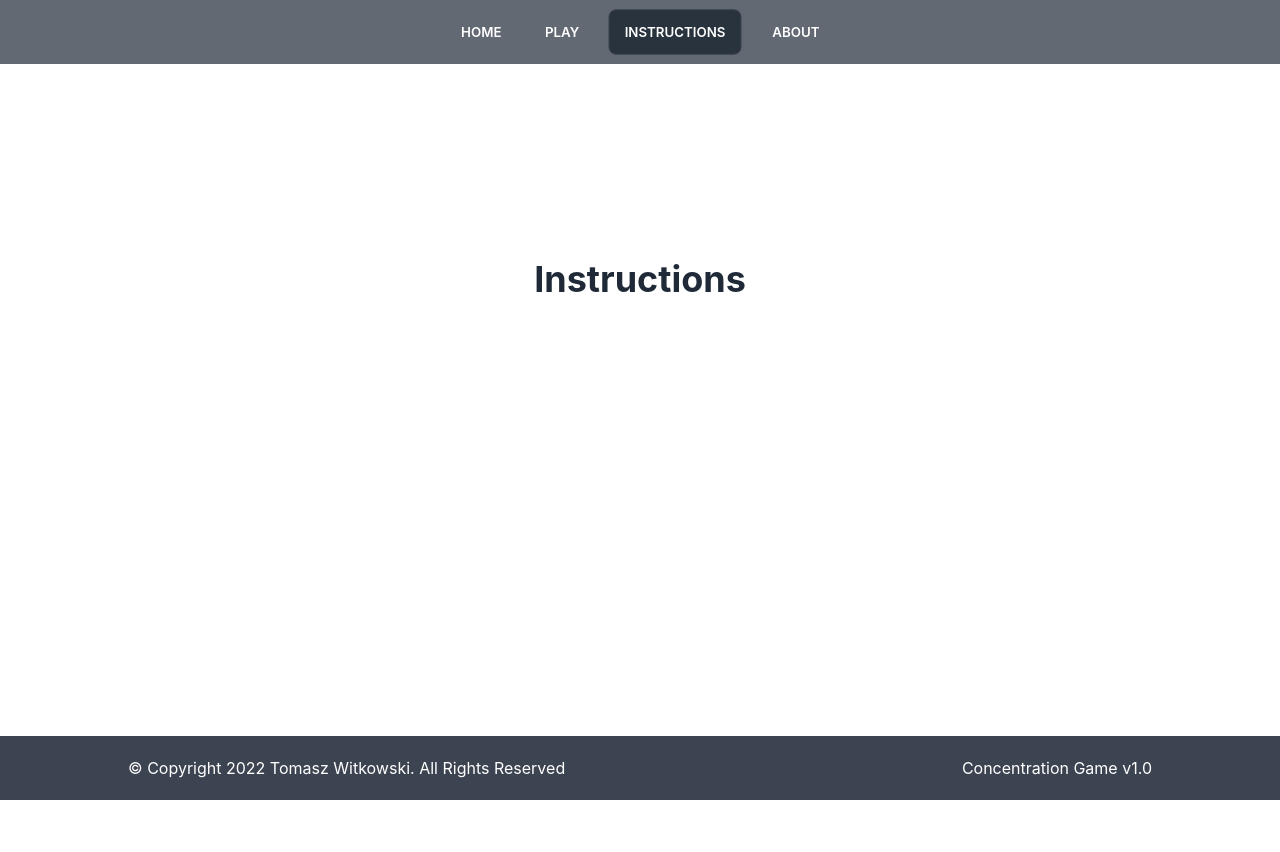
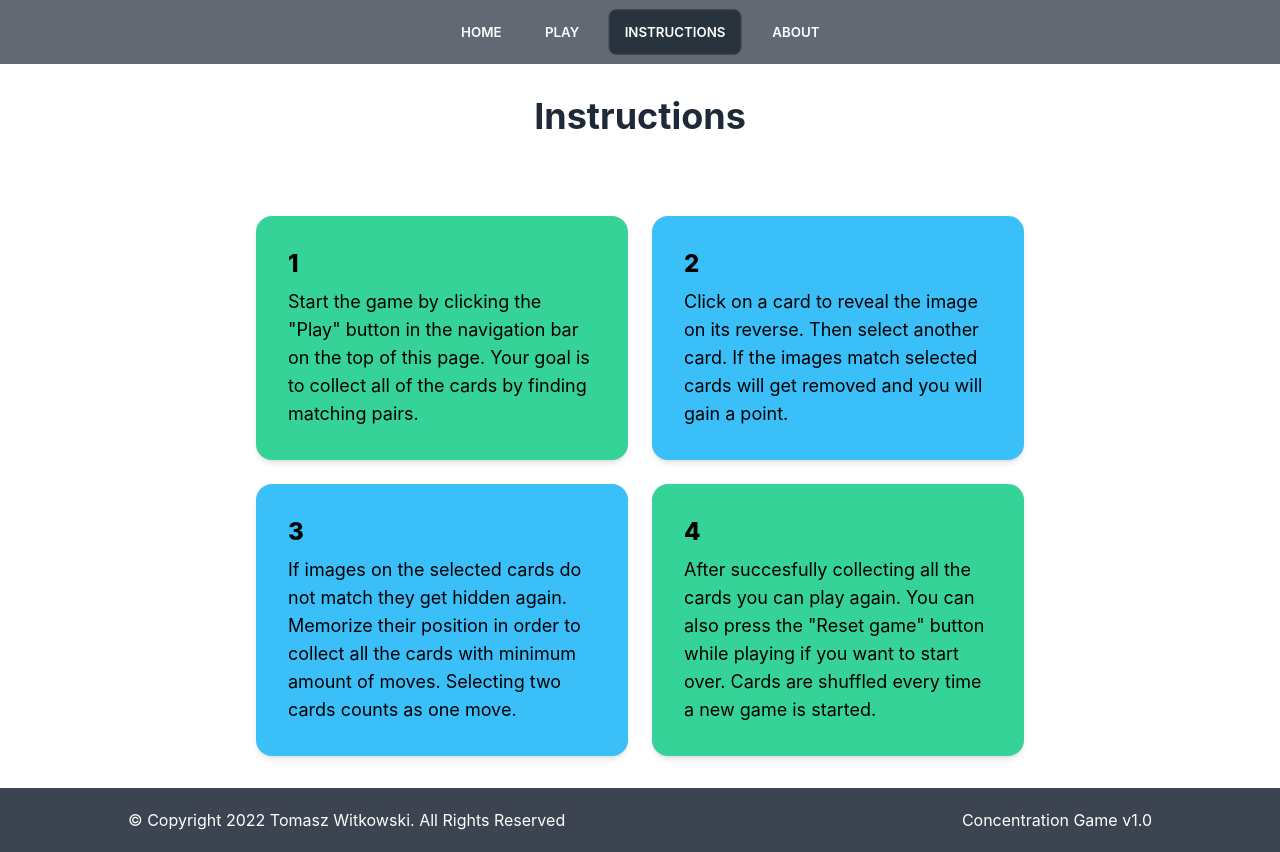
Before and after one commit to witktom5/concentration-game, a React (Create React App) app: page /instructions in a window 1280 px wide. Before the commit the page ends 800 px from the top, so only its background shows below. Built offline with nearby package versions, Linux system fonts and the light colour scheme.

Commit message:
improve styling

```diff
--- a/src/index.css
+++ b/src/index.css
@@ -43,7 +43,7 @@ code {
 .game-card {
   cursor: pointer;
   background-color: transparent;
-  width: min(14vw, 16vh);
+  width: min(13vw, 15vh);
   aspect-ratio: 4/5;
   min-height: 80px;
   min-width: 64px;
@@ -77,7 +77,7 @@ code {
 }
 
 .game-card img {
-  width: min(14vw, 16vh);
+  width: min(13vw, 15vh);
   aspect-ratio: 4/5;
   min-height: 80px;
   min-width: 64px;
--- a/src/pages/About.jsx
+++ b/src/pages/About.jsx
@@ -1,10 +1,10 @@
 function About() {
   return (
-    <main className='w-5/6 md:w-4/5 lg:w-3/5 mx-auto my-auto pb-8'>
+    <main className='w-5/6 md:w-4/5 lg:w-3/5 2xl:w-1/2 mx-auto my-auto pb-8'>
       <header>
         <h1 className='text-4xl font-bold text-center mb-20 mt-8'>About</h1>
       </header>
-      <section className='grid md:grid-cols-2 2xl:grid-cols-4 gap-6  text-neutral-content'>
+      <section className='grid md:grid-cols-2 2xl:grid-cols-3 gap-6  text-neutral-content'>
         <div className='card bg-neutral shadow-md flex-1'>
           <div className='card-body'>
             <h2 className='card-title'>Lorem</h2>
@@ -39,14 +39,15 @@ function About() {
             </p>
           </div>
         </div>
-        <div className='card bg-neutral shadow-md '>
+        <div className='card bg-neutral shadow-md 2xl:col-span-3'>
           <div className='card-body'>
             <h2 className='card-title'>Consectetur</h2>
             <p>
               Lorem ipsum dolor sit amet consectetur adipisicing elit.
               Perferendis, dolores. A quis quas laborum corrupti quod ipsa
               repudiandae! Harum, porro? Repellat odit tempore reprehenderit.
-              Quibusdam deleniti alias doloremque dolores deserunt.
+              Quibusdam deleniti alias doloremque dolores deserunt. Lorem ipsum
+              dolor sit amet consectetur adipisicing elit.
             </p>
           </div>
         </div>
--- a/src/pages/Home.jsx
+++ b/src/pages/Home.jsx
@@ -2,7 +2,7 @@ import { Link } from 'react-router-dom';
 
 function Home() {
   return (
-    <main className='w-5/6 sm:w-4/5 md:w-3/5 lg:w-2/5 mx-auto my-auto pb-8'>
+    <main className='w-5/6 sm:w-4/5 md:w-3/5 lg:w-1/3 mx-auto my-auto pb-8'>
       <header>
         <h1 className='text-4xl font-bold text-center mb-14 mt-8'>
           Concentration Game
--- a/src/pages/Instructions.jsx
+++ b/src/pages/Instructions.jsx
@@ -1,12 +1,55 @@
 function Instructions() {
   return (
-    <main className='w-4/6 md:w-3/5 lg:w-2/5 mx-auto my-auto pb-8'>
+    <main className='w-4/6 md:w-4/5 lg:w-3/5 2xl:w-1/2 mx-auto my-auto pb-8'>
       <header>
         <h1 className='text-4xl font-bold text-center mb-20 mt-8'>
           Instructions
         </h1>
       </header>
-      <section className='grid md:grid-cols-2 mt-12 gap-5'></section>
+      <section className='grid md:grid-cols-2 gap-6 text-lg text-black'>
+        <div className='card bg-success shadow-md flex-1'>
+          <div className='card-body'>
+            <h2 className='card-title text-2xl font-extrabold'>1</h2>
+            <p>
+              Start the game by clicking the "Play" button in the navigation bar
+              on the top of this page. Your goal is to collect all of the cards
+              by finding matching pairs.
+            </p>
+          </div>
+        </div>
+        <div className='card bg-info shadow-md flex-1'>
+          <div className='card-body'>
+            <h2 className='card-title text-2xl font-extrabold'>2</h2>
+            <p>
+              Click on a card to reveal the image on its reverse. Then select
+              another card. If the images match selected cards will get removed
+              and you will gain a point.
+            </p>
+          </div>
+        </div>
+        <div className='card bg-info shadow-md '>
+          <div className='card-body'>
+            <h2 className='card-title text-2xl font-extrabold'>3</h2>
+            <p>
+              If images on the selected cards do not match they get hidden
+              again. Memorize their position in order to collect all the cards
+              with minimum amount of moves. Selecting two cards counts as one
+              move.
+            </p>
+          </div>
+        </div>
+        <div className='card bg-success shadow-md '>
+          <div className='card-body'>
+            <h2 className='card-title text-2xl font-extrabold'>4</h2>
+            <p>
+              After succesfully collecting all the cards you can play again. You
+              can also press the "Reset game" button while playing if you want
+              to start over. Cards are shuffled every time a new game is
+              started.
+            </p>
+          </div>
+        </div>
+      </section>
     </main>
   );
 }
```
